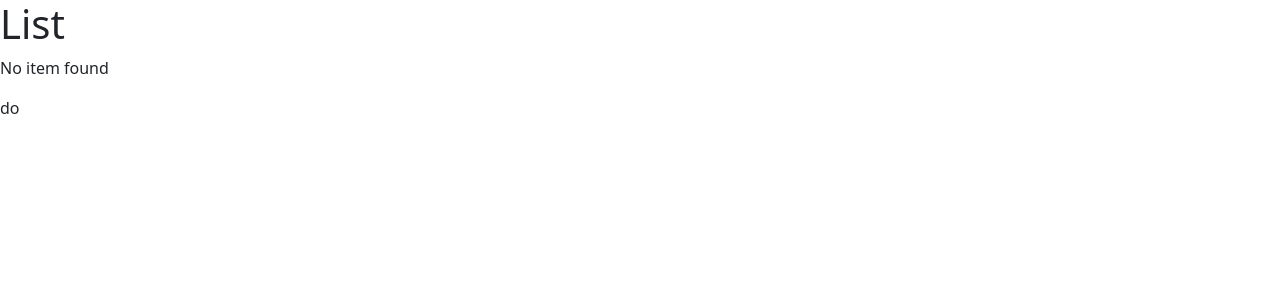
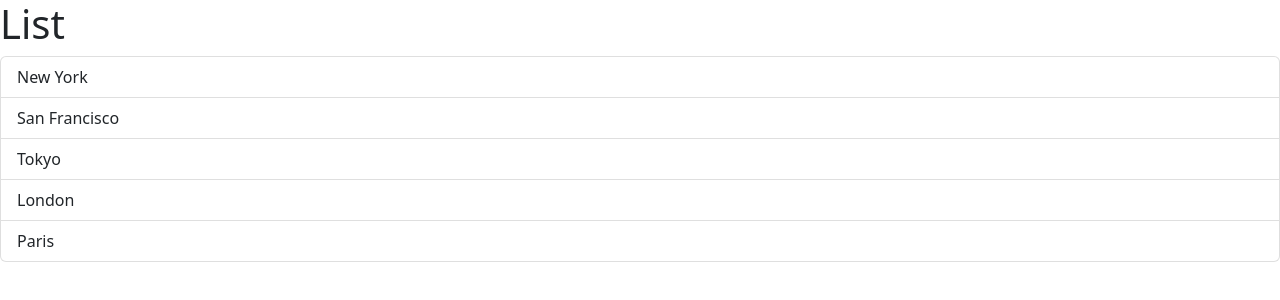
Before and after one commit to Lordwill1/react-project, a React (Vite) app: page / in a window 1280 px wide. Shown: the top 300 px of the page. Built offline with nearby package versions, Linux system fonts and the light colour scheme.

Commit message:
managing state using SelectedIndex

```diff
--- a/index.html
+++ b/index.html
@@ -11,4 +11,3 @@
     <script type="module" src="/src/main.tsx"></script>
   </body>
 </html>
-do
--- a/src/components/ListGroup.tsx
+++ b/src/components/ListGroup.tsx
@@ -1,16 +1,29 @@
+import { useState } from "react";
+
 function ListGroup() {
   let items = ["New York", "San Francisco", "Tokyo", "London", "Paris"];
-  items = []
 
-  if (items.length === 0)
-    return <><h1>List</h1><p>No item found</p></>;
+  const [selectedIndex, setSelectedIndex] = useState(-1);
+
 
   return (
     <>
       <h1>List</h1>
+      {items.length === 0 && <p>No item found</p>}
       <ul className="list-group">
-        {items.map((item) => (
-          <li key={item}>{item}</li>
+        {items.map((item, index) => (
+          <li
+            className={
+              selectedIndex === index
+                ? "list-group-item active"
+                : "list-group-item"
+            }
+            key={item}
+            onClick={() => { setSelectedIndex(index); }}
+
+          >
+            {item}
+          </li>
         ))}
       </ul>
     </>
```
